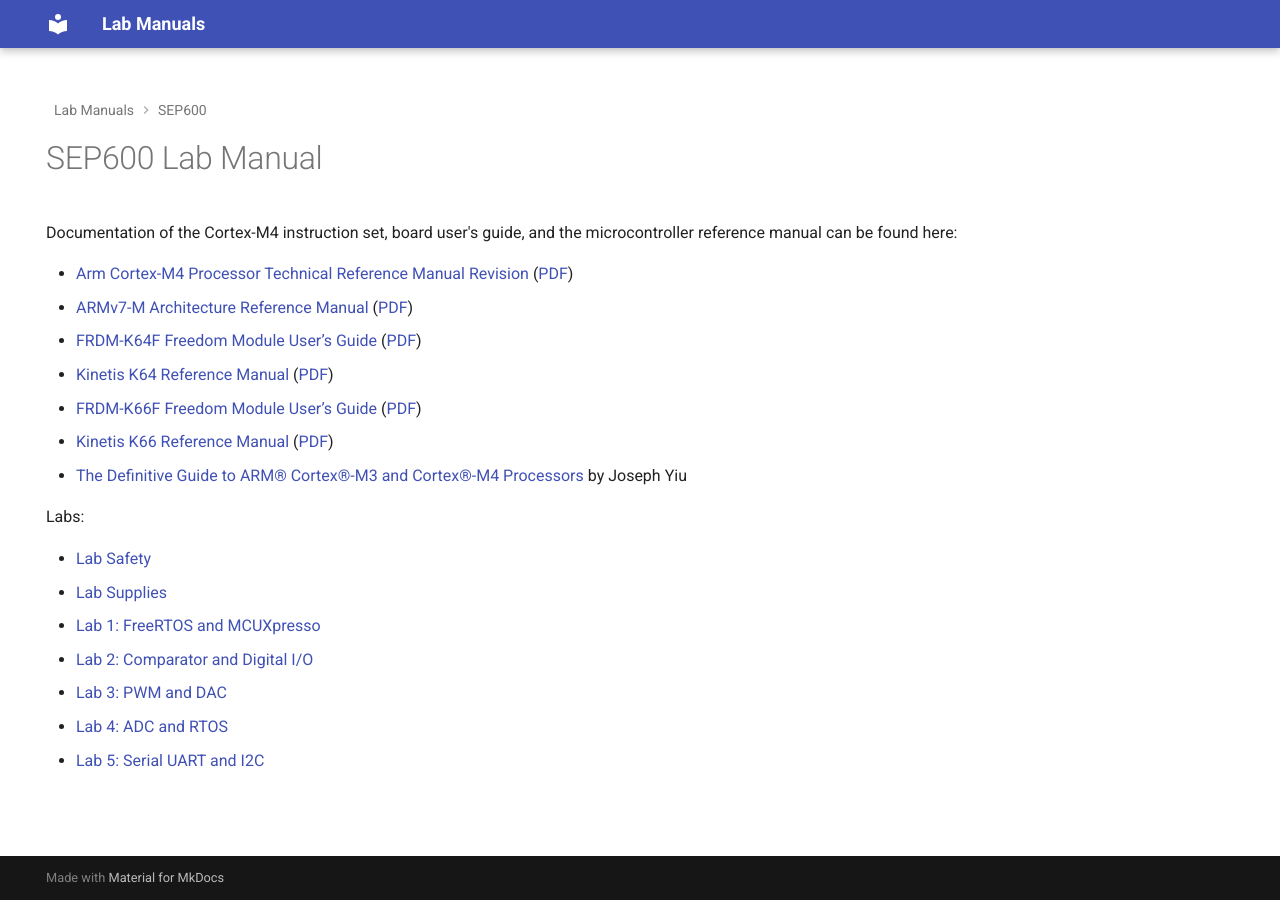
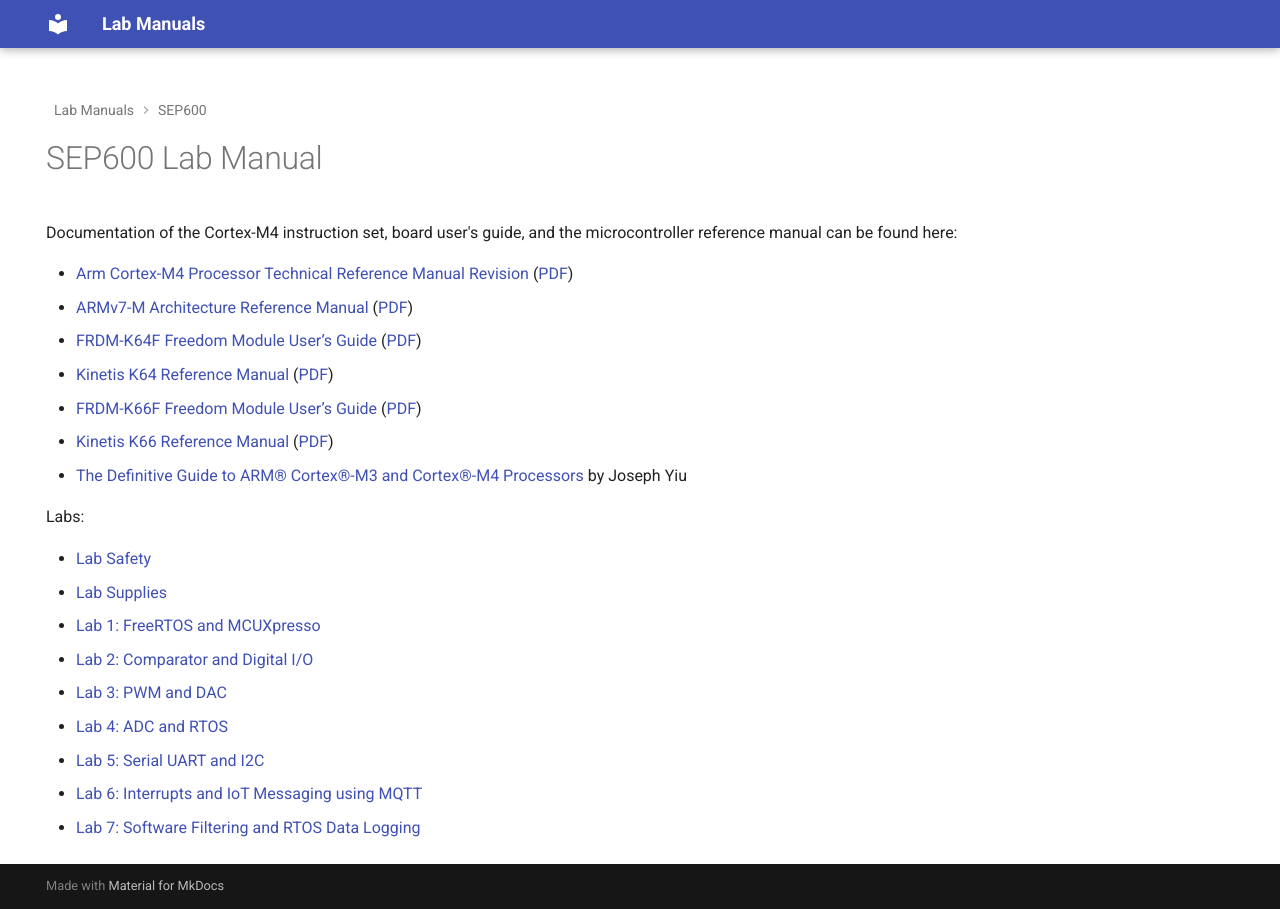
Before and after one commit to Seneca-BSA/Lab-Manual, an MkDocs documentation site: the page built from docs/SEP600/index.md, in a window 1280 px wide. Built offline with MkDocs 1.6.1 and Material for MkDocs 9.7.7, drawn with Linux system fonts in a browser that asks for light colours.

Commit message:
update index to release all lab

```diff
--- a/docs/SEP600/index.md
+++ b/docs/SEP600/index.md
@@ -19,5 +19,5 @@ Labs:
 - [Lab 3: PWM and DAC](lab3.md)
 - [Lab 4: ADC and RTOS](lab4.md)
 - [Lab 5: Serial UART and I2C](lab5.md)
-<!-- [Lab 6: LCD and Interrupt](lab6.md)
-- [Lab 7: Filtering](lab7.md)-->
+- [Lab 6: Interrupts and IoT Messaging using MQTT](lab6.md)
+- [Lab 7: Software Filtering and RTOS Data Logging](lab7.md)
```
